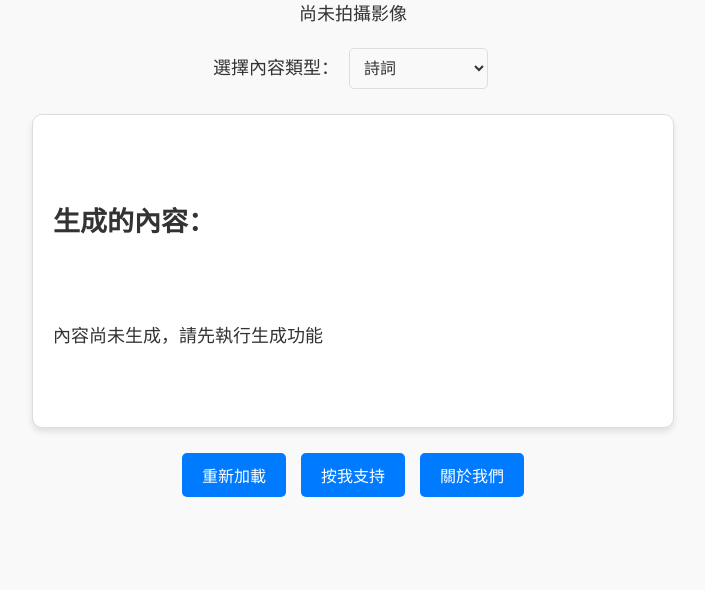
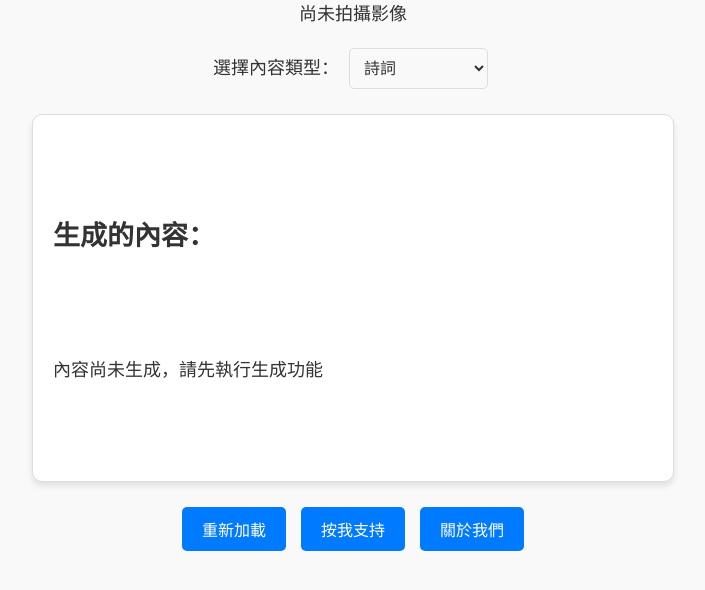
Before and after one commit to easonpan14/FINALPROJECT2, a Flask app: page / in a window 1280 px wide. Shown: the part 125-715 px from the top of the page, without its empty margins (287-992 px from the left). Run offline with Flask 3, Linux system fonts and the light colour scheme.

Commit message:
Update index.html

```diff
--- a/templates/index.html
+++ b/templates/index.html
@@ -28,6 +28,9 @@
             box-shadow: 0 4px 6px rgba(0, 0, 0, 0.1);
             text-align: left;
             white-space: pre-wrap;
+            overflow-wrap: break-word; /* 防止單詞溢出 */
+            word-wrap: break-word; /* 支援更舊的瀏覽器 */
+            line-height: 1.6; /* 提高文字的可讀性 */
         }
         img {
             max-width: 100%;
```
